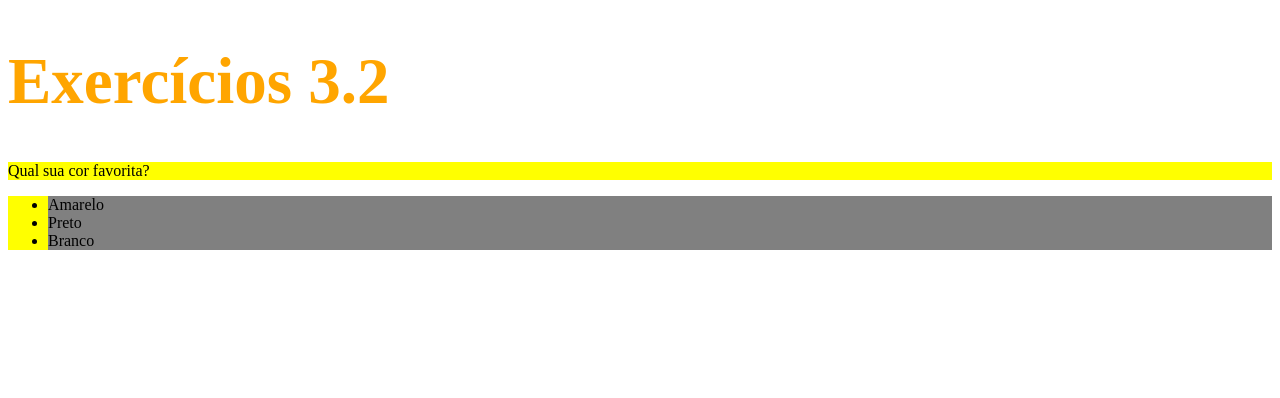
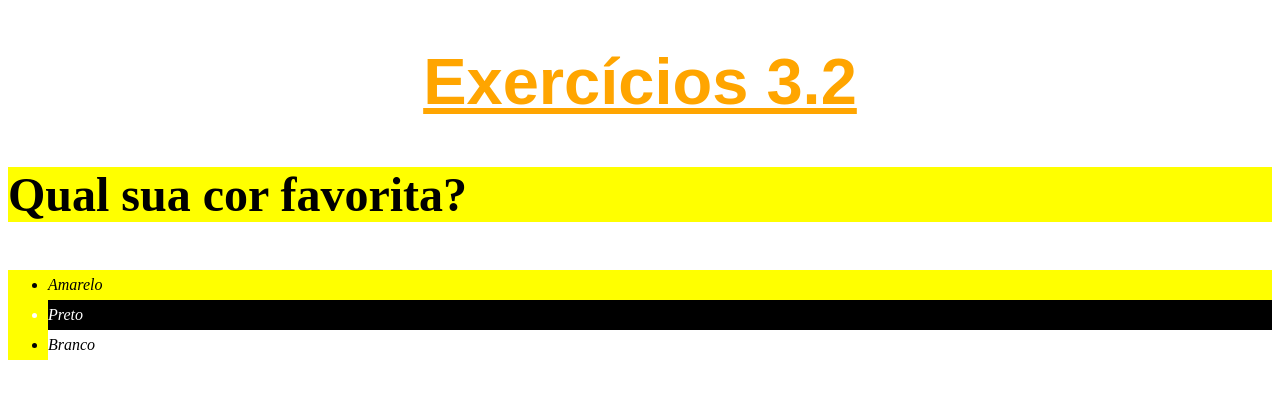
Before and after one commit to alvaro-braga/trybe-exercises, a plain HTML site: page bloco_3/dia_2/aula_3-2.html in a window 1280 px wide. Drawn offline with Linux system fonts and the light colour scheme.

Commit message:
Aula 3.2 - Parte 2

```diff
--- a/bloco_3/dia_2/aula_3-2.html
+++ b/bloco_3/dia_2/aula_3-2.html
@@ -4,17 +4,43 @@
     <meta charset="UTF-8">
     <title>Dia 3.2</title>
     <style>
+        body {
+            font-size: 16px;
+        }
+
         h1 {
+            font-family: sans-serif;
             font-size: 65px;
             color: orange;
+            text-align: center;
+            text-decoration: underline;
         }
 
         li {
             background-color: grey;
+            font-style: italic;
+            line-height: 30px;
+        }
+        #A {
+            background-color: yellow;
+        }
+
+        #P {
+            background-color: black;
+            color: white;
+        }
+
+        #B {
+            background-color: white;
         }
 
         .p-ul-color {
             background-color: yellow;
+        }
+
+        p {
+            font-weight: 600;
+            font-size: 3em;
         }
     </style>
 </head>
@@ -22,9 +48,9 @@
     <h1>Exercícios 3.2</h1>
     <p class="p-ul-color">Qual sua cor favorita?</p>
     <ul class="p-ul-color">
-        <li>Amarelo</li>
-        <li>Preto</li>
-        <li>Branco</li>
+        <li id="A">Amarelo</li>
+        <li id="P">Preto</li>
+        <li id="B">Branco</li>
     </ul>
 </body>
 </html>
```
